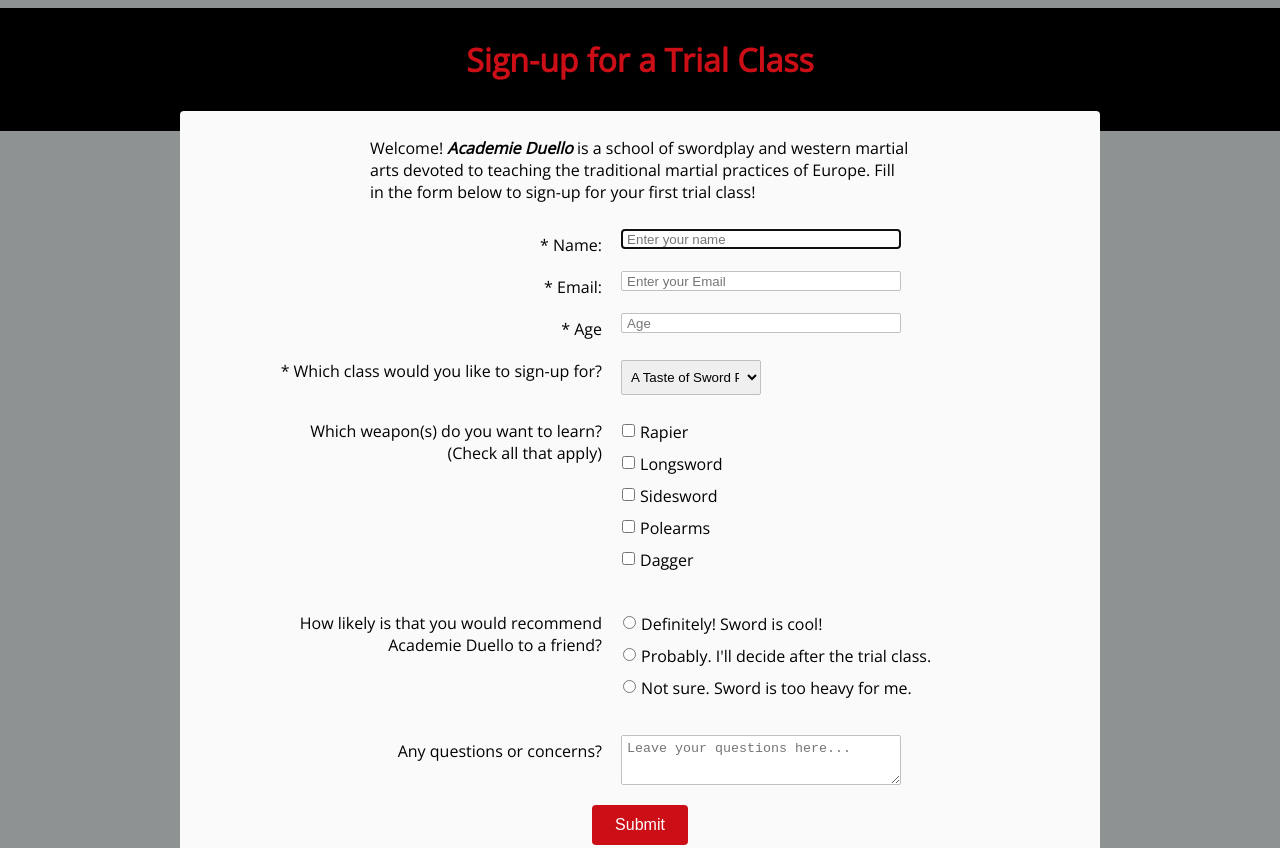
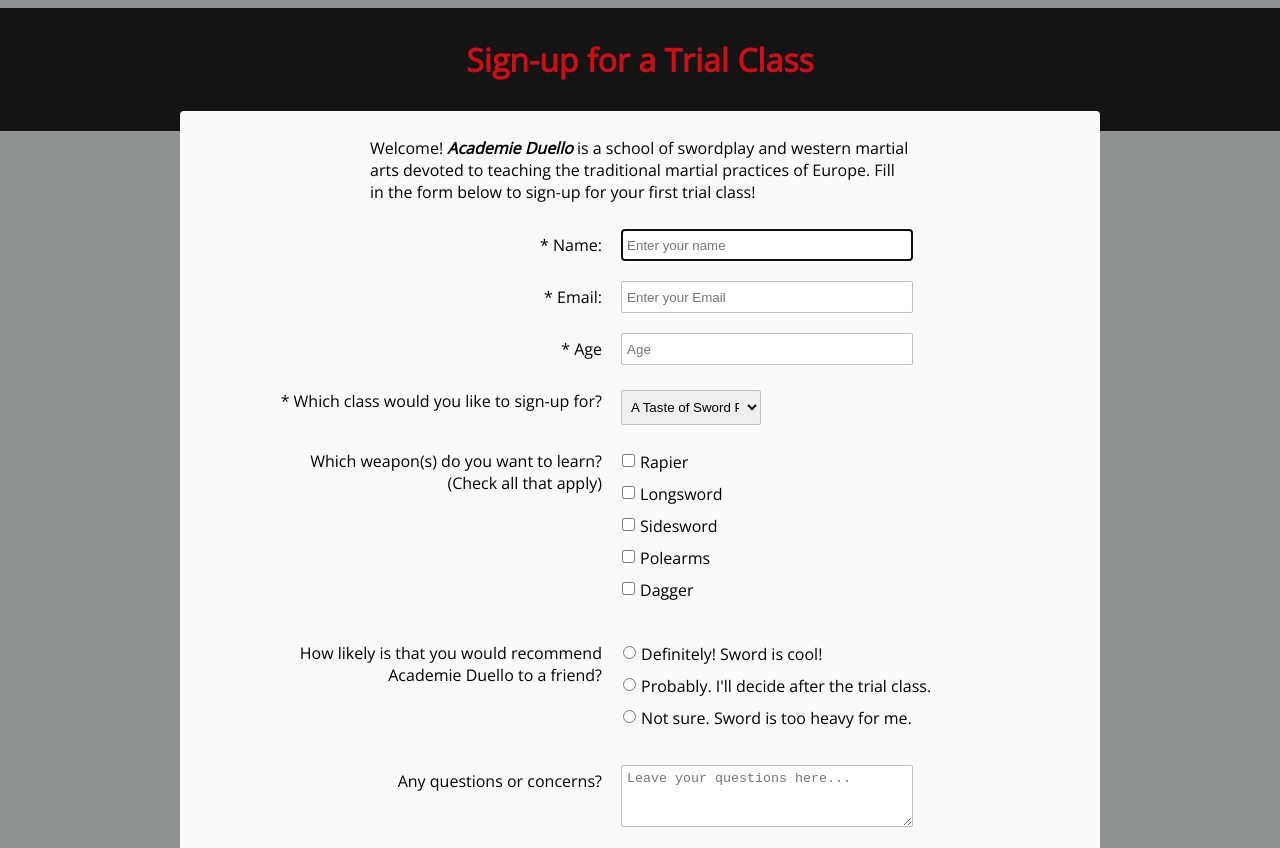
Before and after one commit to XiaoheLiu/Trial-Class-Sign-Up, a plain HTML site: page index.html in a window 1280 px wide. Shown: the top 848 px of the page. Drawn offline with nearby package versions, Linux system fonts and the light colour scheme.

Commit message:
update html

```diff
--- a/Sign Up For Trial Class.html
+++ b/index.html
@@ -1,5 +1,14 @@
-<link href="style.css" rel="stylesheet">
+<!DOCTYPE html>
+<html lang="en">
+<head>
+  <meta charset="UTF-8">
+  <meta name="viewport" content="width=device-width, initial-scale=1.0">
+  <meta http-equiv="X-UA-Compatible" content="ie=edge">
+  <title>Sign-up for a Trial Class</title>
+  <link href="style.css" rel="stylesheet">
+</head>
 
+<body>
 <h1 id="title">Sign-up for a Trial Class</h1>
 <div id="form-outer">
   <p id="description">
@@ -88,3 +97,5 @@
 
   <p id="link">For more classes & workshops, please check <a id="tribute-link" href="https://www.academieduello.com/school/about-the-school/introduction-academie-duello/" target="_blank"> academieduello.com</a>.</p>
 </div>
+</body>
+</html>
--- a/style.css
+++ b/style.css
@@ -14,7 +14,7 @@
   margin: 0px -20px -20px -20px;
   padding: 30px 20px 50px 20px;
   color: rgb(204,14,23);
-  background-color: black;
+  background-color: rgb(20, 20, 20);
 }
 
 #description{
```
